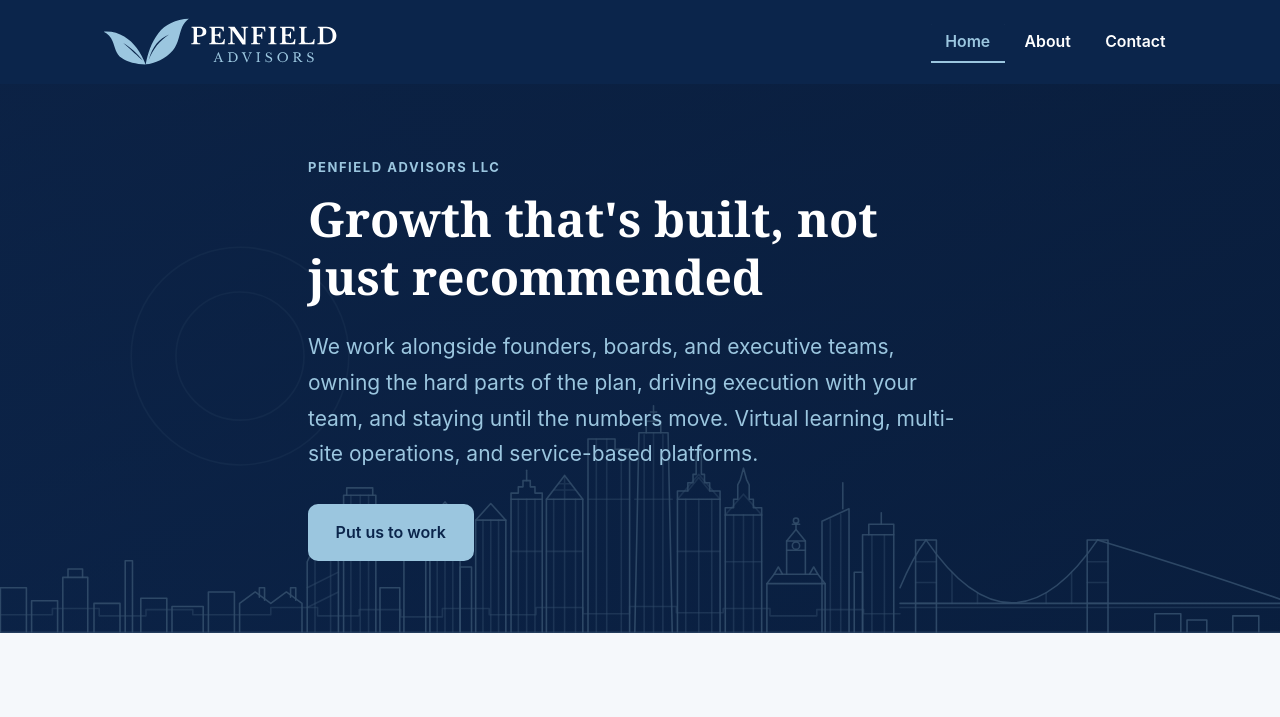
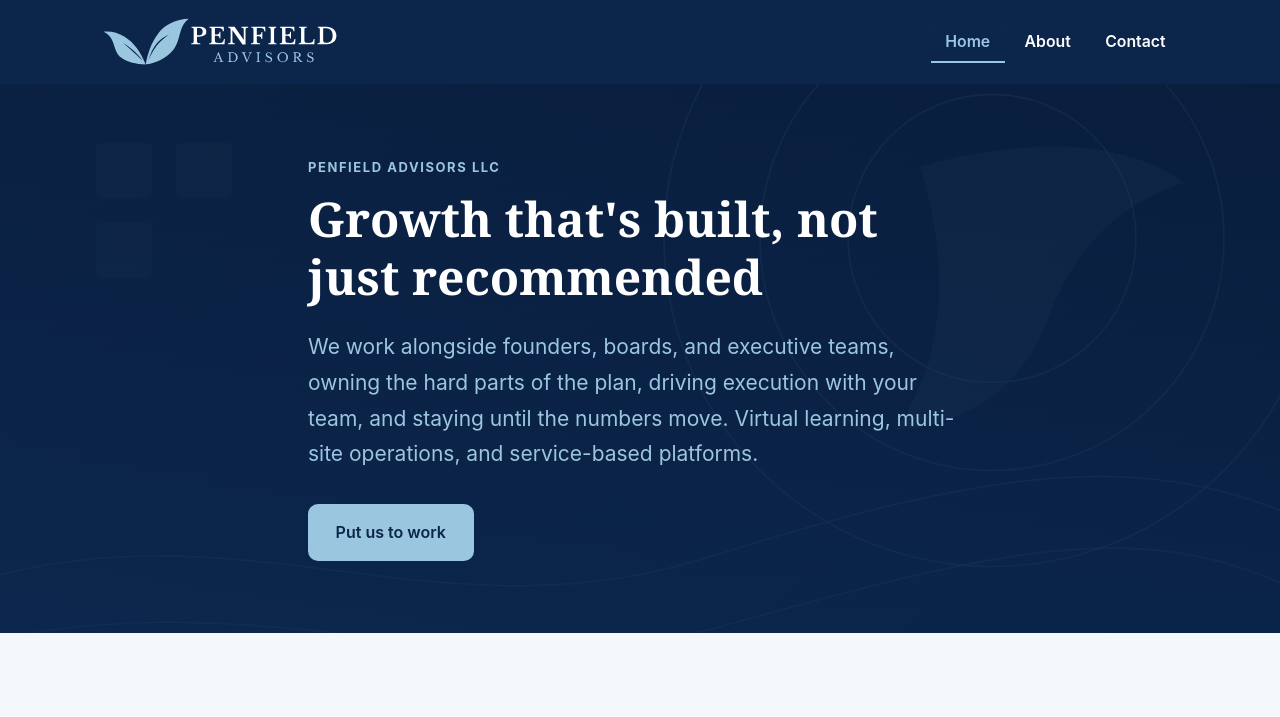
Before and after one commit to Penfield-Advisors/github-pages, a Jekyll site: the page built from index.html, in a window 1280 px wide. Shown: the top 717 px of the page. Built offline with Jekyll 4.4.1, drawn with Linux system fonts in a browser that asks for light colours.

Commit message:
fix: Updated mobile formatting and background
Signed-off-by: Alexander Carr <jalexandercarr@gmail.com>

```diff
--- a/assets/css/style.css
+++ b/assets/css/style.css
@@ -324,26 +324,20 @@
 
 /* Shared navy-over-artwork treatment. The gradient sits above the image so the
    art stays faded enough for white text to hold contrast over any part of it.
-   The alphas ease off toward the bottom, where the towers are, so the drawing
-   reads as a solid skyline rather than a wash. Measured against the rendered
-   page, the brightest stroke composites to about #314c69: 8.9:1 against the
-   white headings and 4.9:1 against the sky-blue lead, so the bottom stop is
-   about as light as the artwork can go and still carry text. */
+   Sampled from the rendered page, the brightest stroke composites to about
+   #152f52: 13.5:1 against the white headings and 7.4:1 against the sky-blue
+   lead, so there is room to ease the alphas further if the art should come
+   forward again — the sky-blue lead is the binding constraint at 4.5:1. */
 .hero,
 .page-head {
   background:
-    linear-gradient(180deg, rgba(8, 27, 56, .76), rgba(9, 30, 62, .72)),
-    var(--navy) url("../images/philadelphia-skyline.svg") center / cover no-repeat;
+    linear-gradient(180deg, rgba(8, 27, 56, .78), rgba(11, 37, 75, .86)),
+    var(--navy) url("../images/placeholder-hero.svg") center / cover no-repeat;
 }
 
 .hero {
   color: var(--white);
   padding-block: clamp(2.75rem, 7vw, 4.5rem);
-  /* The hero is tall enough to show the whole drawing, so anchoring it to the
-     top drops the towers into the lower band and leaves the artwork's open sky
-     behind the eyebrow and headline. The shorter .page-head banner keeps the
-     centred framing, which is the only way the crowns fit in its thin strip. */
-  background-position: center top, center top;
 }
 
 .hero__inner { max-width: 44rem; }
@@ -419,10 +413,18 @@
 }
 
 .bio__media { max-width: 22rem; }
+/* The portrait is tall (1192x1800), so at full column width on a phone it fills
+   the screen and pushes the whole bio below the fold. Half width keeps it in
+   proportion while the caption and links below still get the full width they
+   need for the email address. The desktop layout gives the media its own 20rem
+   column, where the portrait should fill it. */
 .bio__media img {
-  width: 100%;
+  width: 50%;
   border-radius: var(--radius);
   border: 1px solid var(--line);
+}
+@media (min-width: 52rem) {
+  .bio__media img { width: 100%; }
 }
 /* The caption drops its paragraph bottom margin so the links below sit tight
    against the role line rather than a full line-height away. */
```
Also changed, not shown: docs/style.md (+1 -1 lines), assets/images/philadelphia-skyline.svg (deleted), assets/images/placeholder-hero.svg (added).
